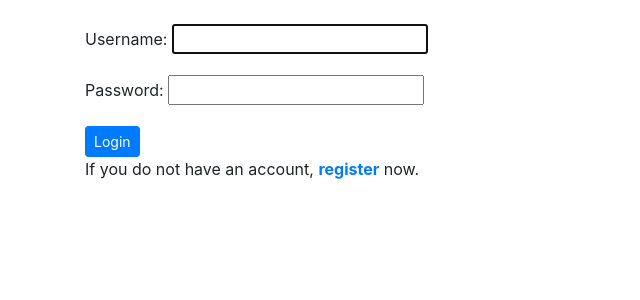
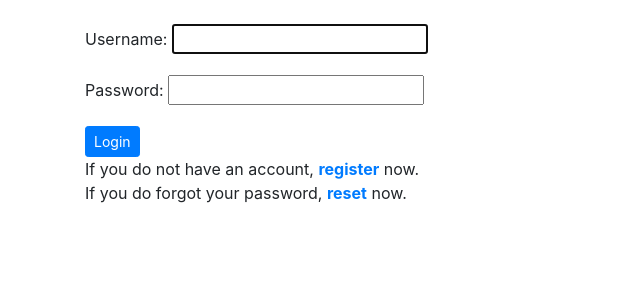
Before and after one commit to MKing301/django-project, a Django app: page /accounts/login/ in a window 1280 px wide. Shown: the part 56-356 px from the top of the page, without its empty margins (0-640 px from the left). Run offline with Django 3.2, Linux system fonts and the light colour scheme; some libraries are stand-ins or nearby versions.

Commit message:
Add reset password link to login page

```diff
--- a/mysite/main/templates/main/login.html
+++ b/mysite/main/templates/main/login.html
@@ -1,11 +1,17 @@
 {% extends 'main/layout.html' %}
 
 {% block content %}
+    <div>
         <form method="POST">
             {% csrf_token %}
             {{ form.as_p }}
             <button class="btn btn-sm btn-primary" type="submit">Login</button>
         </form>
-
+    </div>
+    <div>
         If you do not have an account, <a href="/register"><strong>register</strong></a> now.
+    </div>
+    <div>
+        If you do forgot your password, <a href="/accounts/password_reset/"><strong>reset</strong></a> now.
+    </div>
 {% endblock %}
```
Lines whose indentation alone changed are shown as unchanged.
